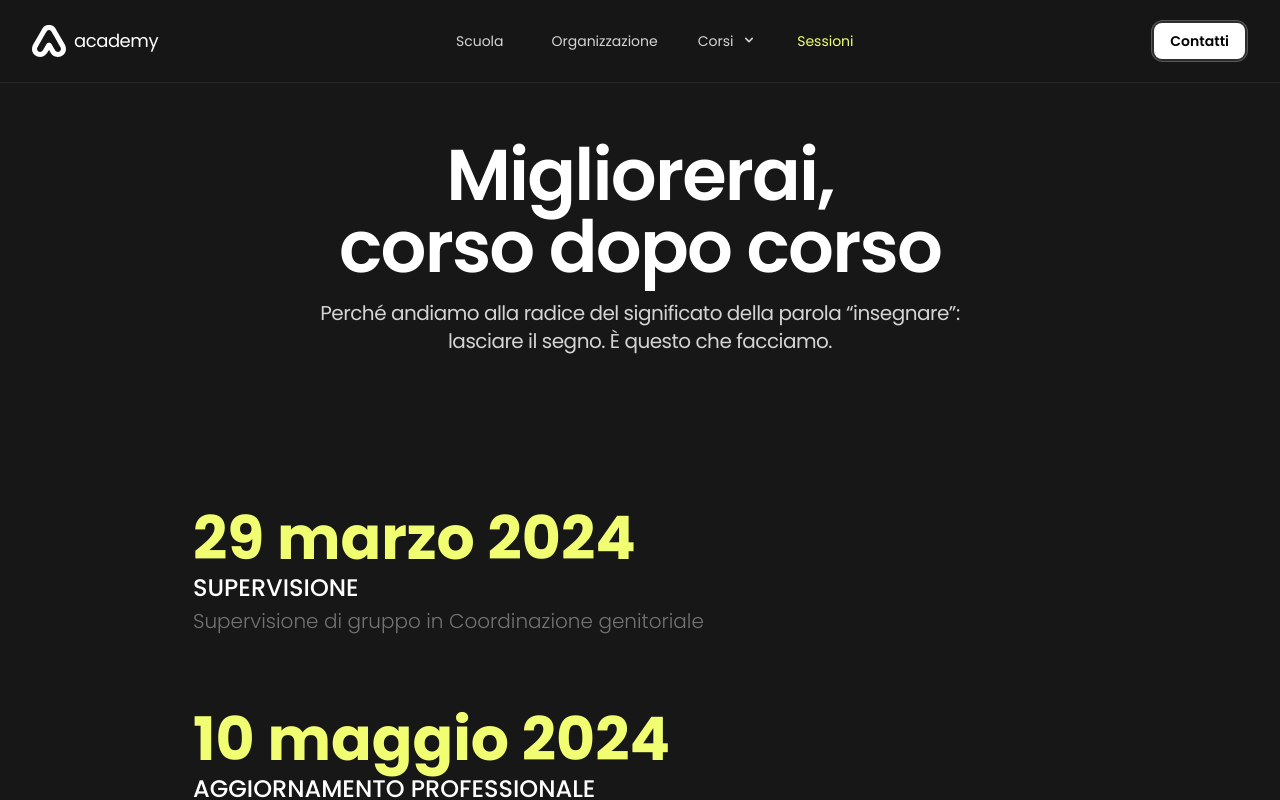
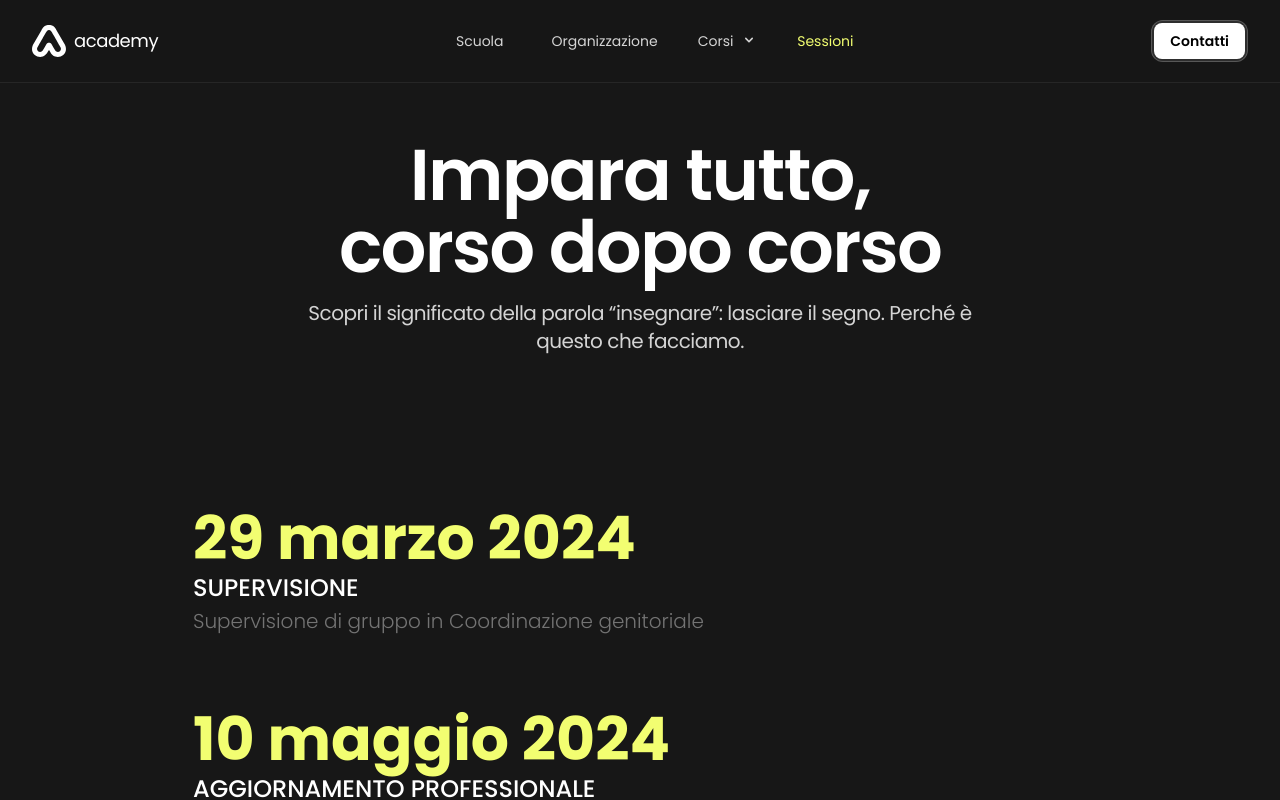
Before and after one commit to plasm/academy, a Nuxt app: page /sessioni in a window 1280 px wide. Shown: the top 800 px of the page. Built offline with nearby package versions, Linux system fonts and the light colour scheme.

Commit message:
feat: pages

```diff
--- a/pages/sessioni.vue
+++ b/pages/sessioni.vue
@@ -1,9 +1,9 @@
 <template>
   <div data-name="page-sessioni" class="mx-auto px-4 sm:px-6 md:px-8 2xl:max-w-7xl">
-    <ac-heading description="Perché andiamo alla radice del significato della parola “insegnare”: lasciare il segno. È questo che facciamo.">
+    <ac-heading description="Scopri il significato della parola “insegnare”: lasciare il segno. Perché è questo che facciamo.">
       <template #title>
         <div class="leading-none">
-          Migliorerai,<br> corso dopo corso
+          Impara tutto,<br> corso dopo corso
         </div>
       </template>
     </ac-heading>
```
